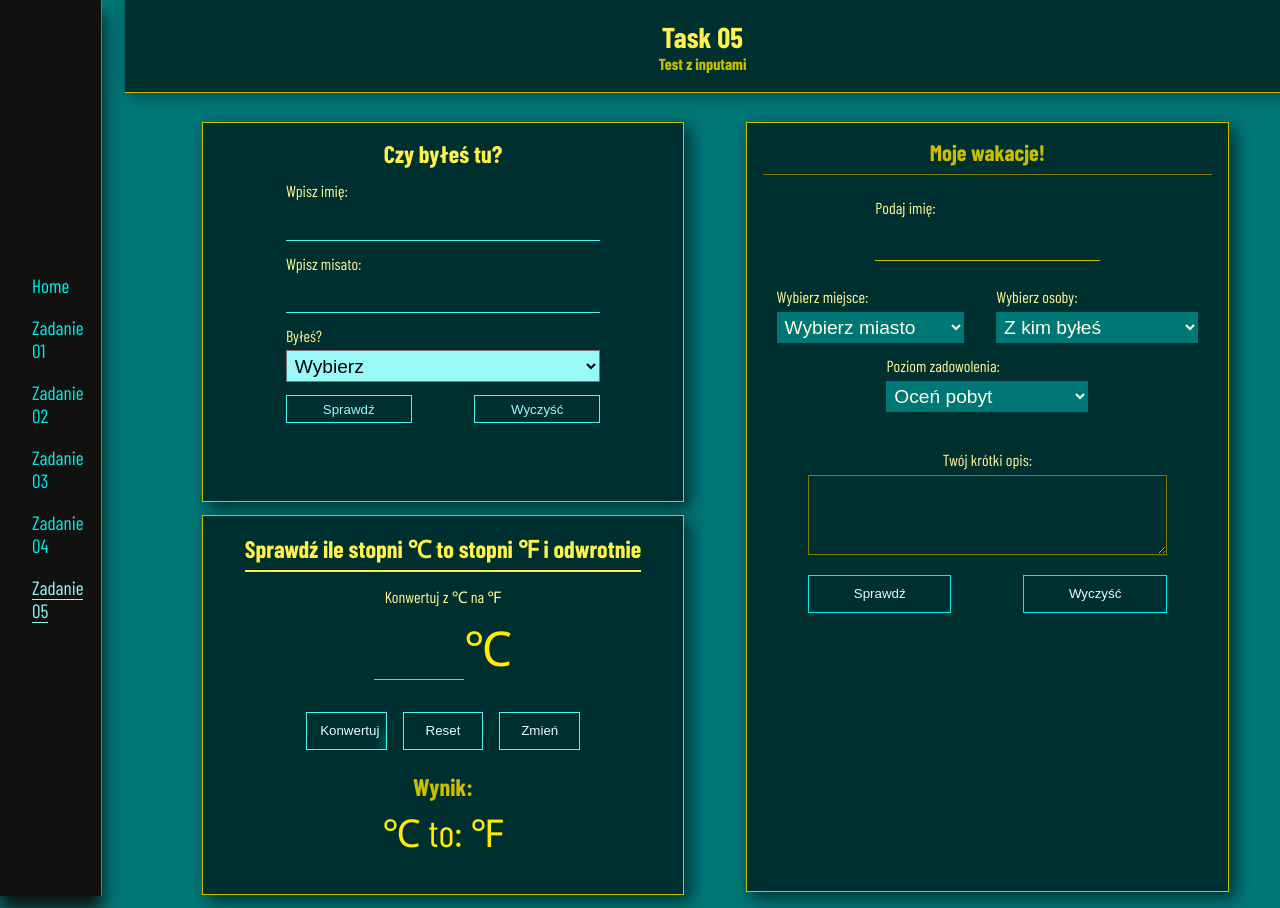
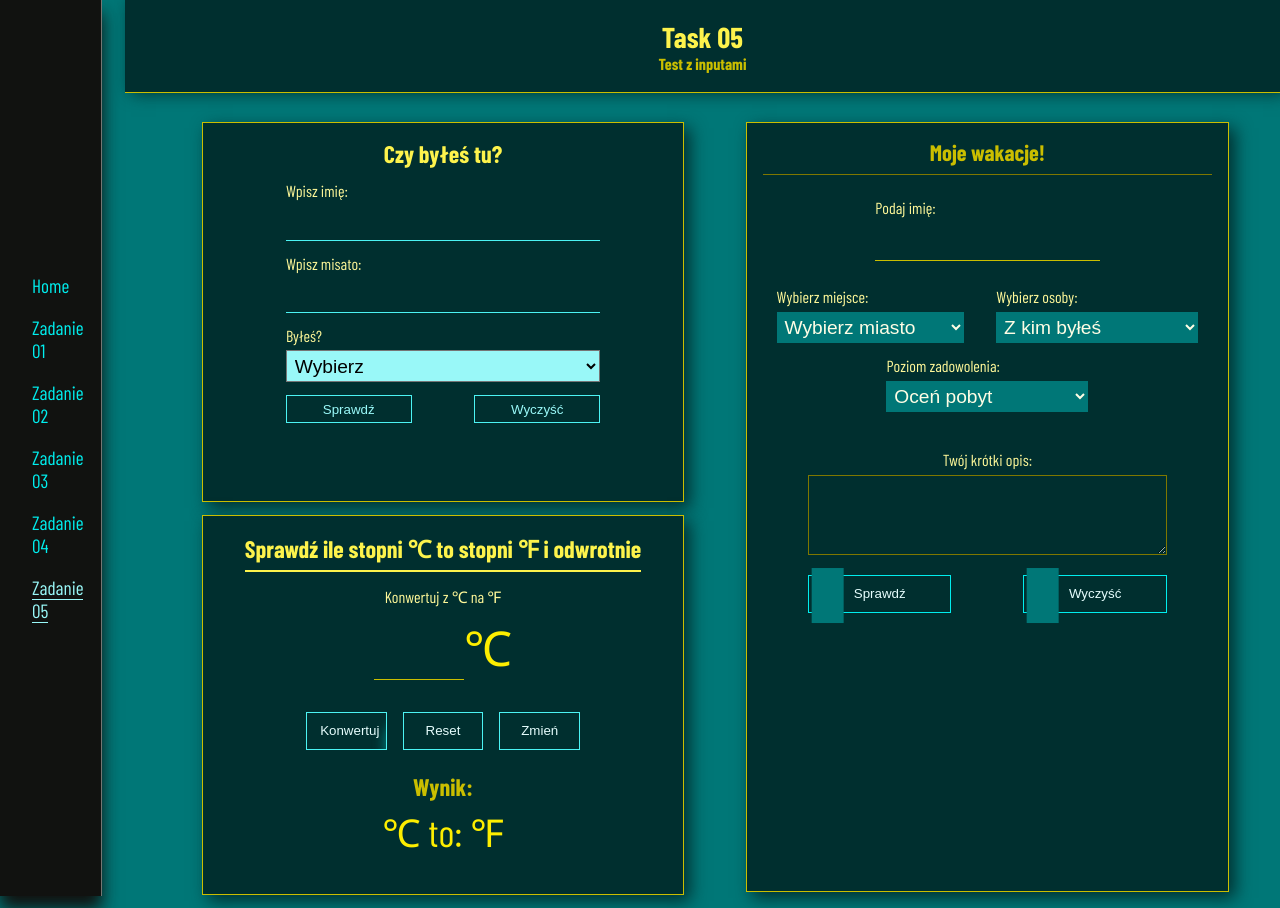
Before and after one commit to Scorpion19702022/MyReact_App001, a React (Create React App) app: page /Task05 in a window 1280 px wide. Built offline with nearby package versions, Linux system fonts and the light colour scheme; a web font is replaced by a local one.

Commit message:
prepared action for btn

```diff
--- a/src/Components/Task05/Task05task3.module.css
+++ b/src/Components/Task05/Task05task3.module.css
@@ -147,3 +147,12 @@
 	color: var(--color-blue01);
 	cursor: pointer;
 }
+
+.btn::before {
+	position: absolute;
+	content: '';
+	width: 23%;
+	height: 150%;
+	background-color: var(--color-blue06);
+	transform: translate(-130%, -33%);
+}
```
